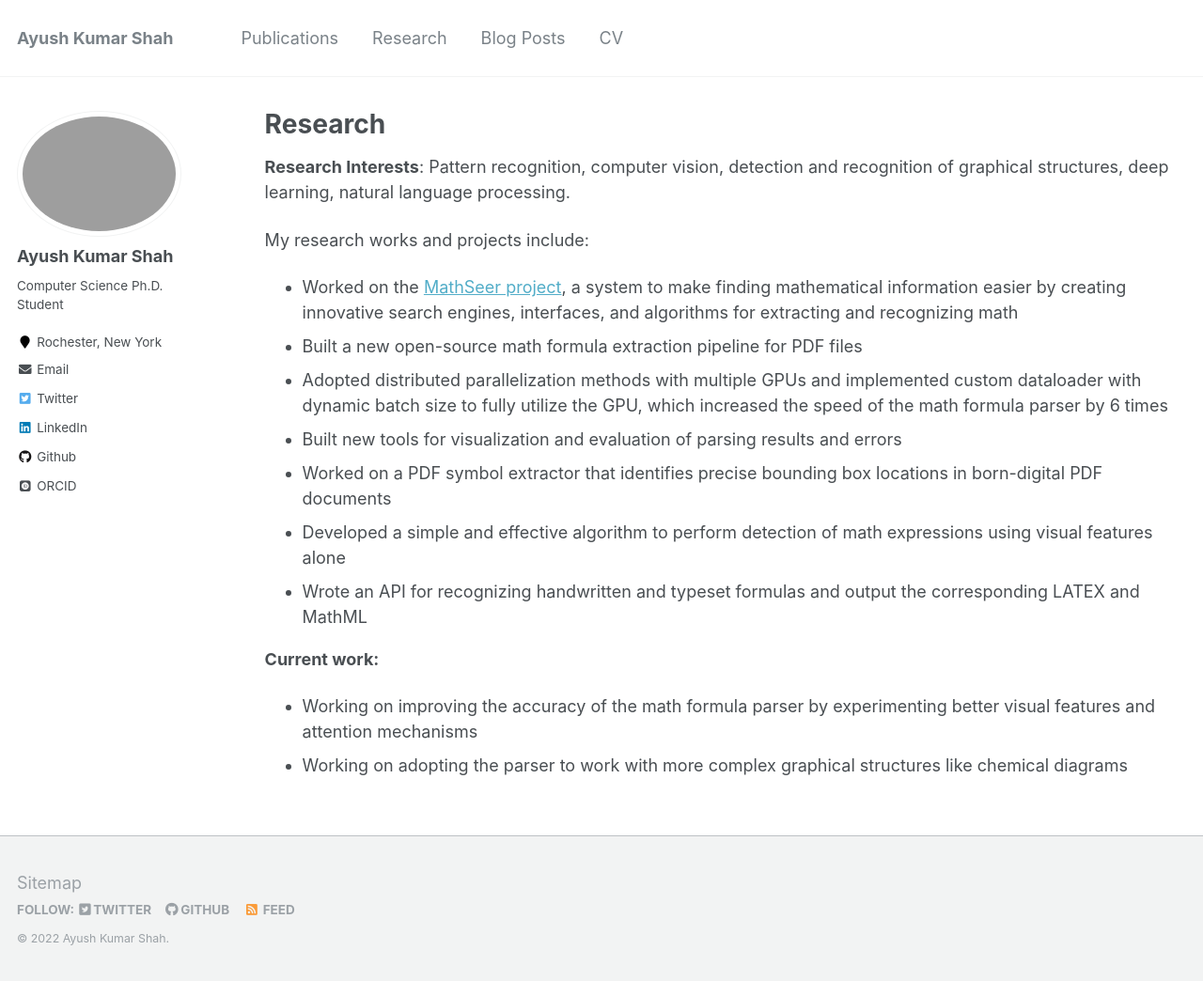
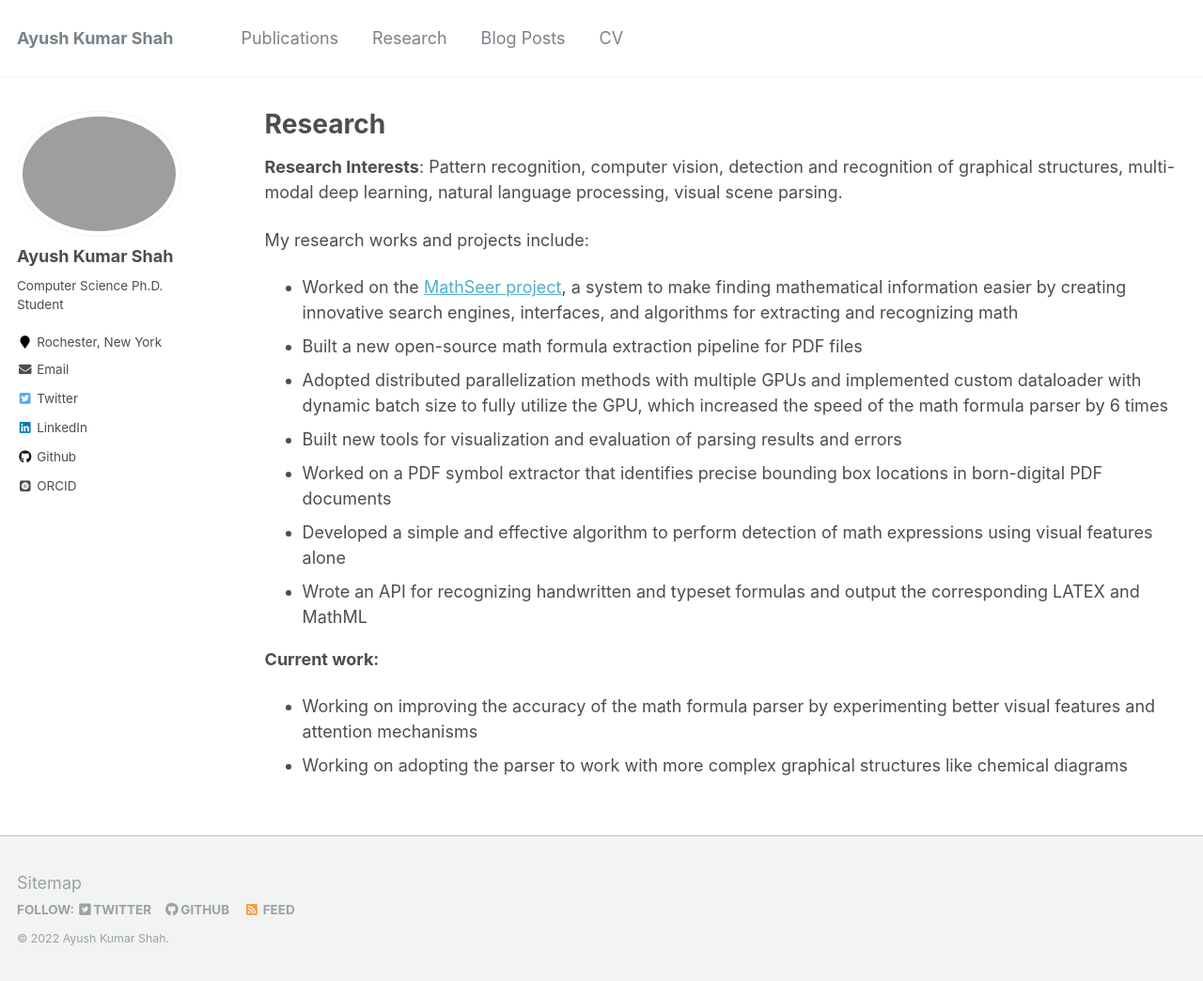
Before and after one commit to ayushkumarshah/ayushkumarshah.github.io, a Jekyll site: the page built from _pages/research.md, in a window 1280 px wide and 1044 px high. Shown: the whole window at 94% size. Built offline with Jekyll 4.4.1, drawn with Linux system fonts in a browser that asks for light colours; some web fonts are replaced.

Commit message:
Modify research interests

```diff
--- a/_pages/research.md
+++ b/_pages/research.md
@@ -7,8 +7,10 @@ header:
   og_image: "/files/237-image.png"
 ---
 
-**Research Interests**: Pattern recognition, computer vision, detection and recognition of graphical structures, deep
-learning, natural language processing.
+**Research Interests**:
+Pattern recognition, computer vision, detection and recognition of graphical
+structures, multi-modal deep learning, natural
+language processing, visual scene parsing.
 
 My research works and projects include:
 
```
Also changed, not shown: 2 other files.
